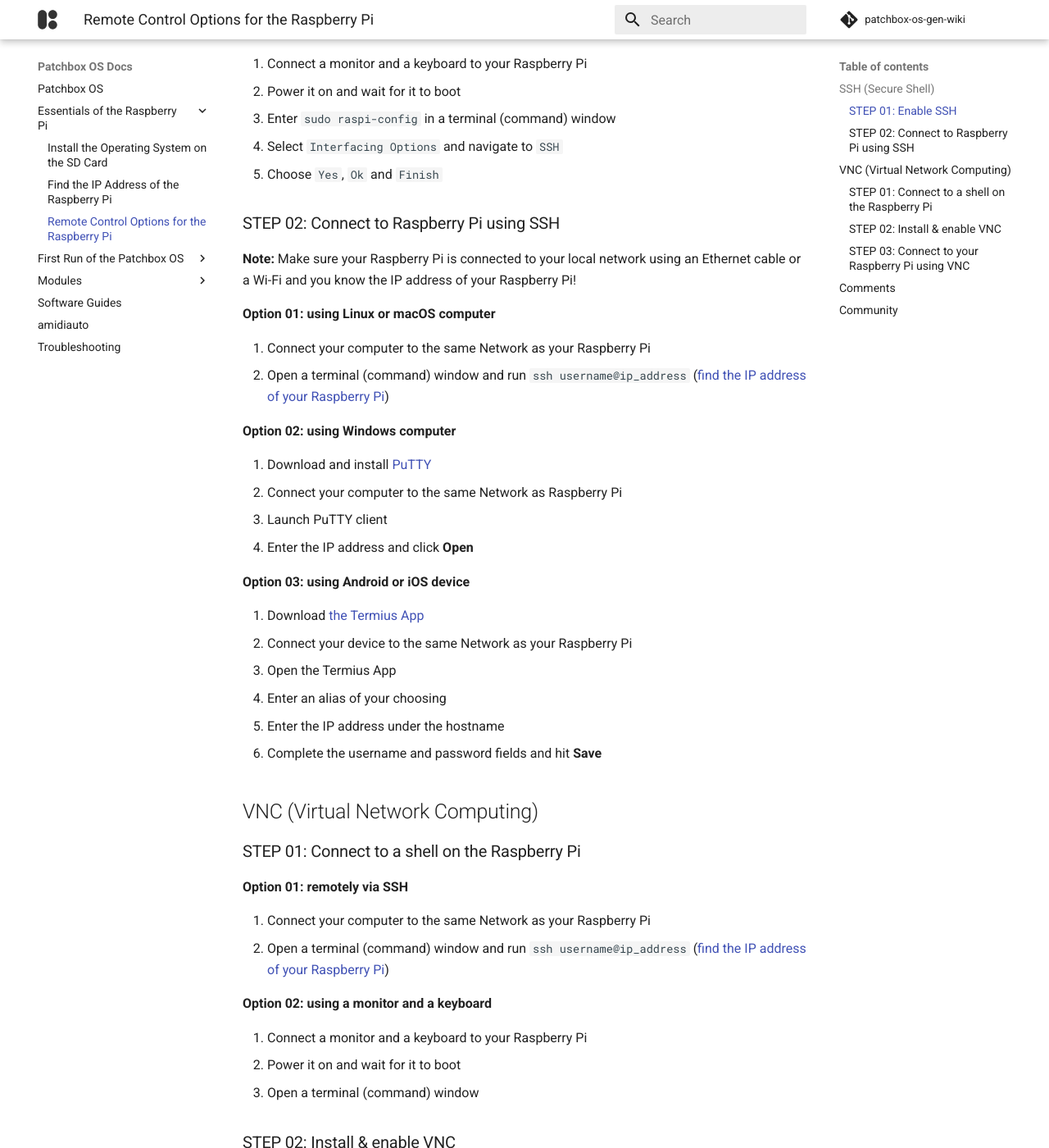
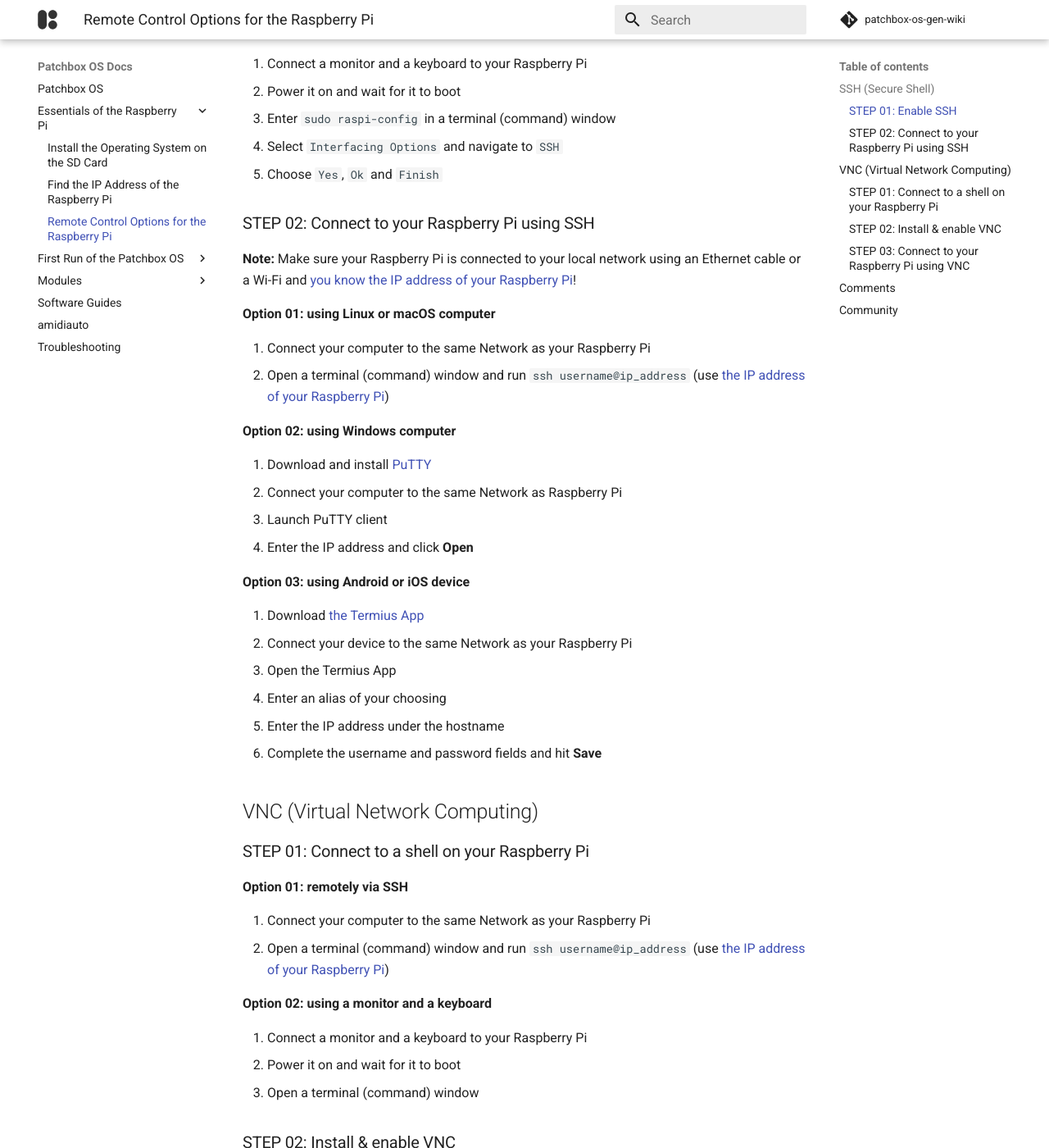
Before and after one commit to BlokasLabs/patchbox-os-docs, an MkDocs documentation site: the page built from docs/RemoteControl.md, in a window 1280 px wide and 1400 px high, scrolled down 613 px. Shown: the whole window at 82% size. Built offline with MkDocs 1.6.1 and Material for MkDocs 9.7.7, drawn with Linux system fonts in a browser that asks for light colours; comment, search, counter and statistics services are not loaded; old or Windows-style settings are respelled for this version of MkDocs.

Commit message:
Small edits

```diff
--- a/docs/RemoteControl.md
+++ b/docs/RemoteControl.md
@@ -22,14 +22,14 @@ If you do not have a spare monitor and a keyboard or just want to try something
 4. Select `Interfacing Options` and navigate to `SSH`
 5. Choose `Yes`, `Ok` and `Finish`
 
-### STEP 02: Connect to Raspberry Pi using SSH
+### STEP 02: Connect to your Raspberry Pi using SSH
 
-**Note:** Make sure your Raspberry Pi is connected to your local network using an Ethernet cable or a Wi-Fi and you know the IP address of your Raspberry Pi!
+**Note:** Make sure your Raspberry Pi is connected to your local network using an Ethernet cable or a Wi-Fi and [you know the IP address of your Raspberry Pi](FindTheIP.md)!
 
 **Option 01: using Linux or macOS computer**
 
 1. Connect your computer to the same Network as your Raspberry Pi
-2. Open a terminal (command) window and run `ssh username@ip_address` ([find the IP address of your Raspberry Pi](FindTheIP.md))
+2. Open a terminal (command) window and run `ssh username@ip_address` (use [the IP address of your Raspberry Pi](FindTheIP.md))
 
 
 **Option 02: using Windows computer**
@@ -51,12 +51,12 @@ If you do not have a spare monitor and a keyboard or just want to try something
 
 ## VNC (Virtual Network Computing)
 
-### STEP 01: Connect to a shell on the Raspberry Pi
+### STEP 01: Connect to a shell on your Raspberry Pi
 
 **Option 01: remotely via SSH**
 
 1. Connect your computer to the same Network as your Raspberry Pi
-2. Open a terminal (command) window and run `ssh username@ip_address` ([find the IP address of your Raspberry Pi](FindTheIP.md))
+2. Open a terminal (command) window and run `ssh username@ip_address` (use [the IP address of your Raspberry Pi](FindTheIP.md))
 
 **Option 02: using a monitor and a keyboard**
 
```
Also changed, not shown: docs/FindTheIP.md (+1 -1 lines), docs/InstallOS.md (+2 -2 lines), docs/Modules.md (+10 -10 lines), docs/SetupWizard.md (+2 -2 lines), docs/index.md (+1 -1 lines).
